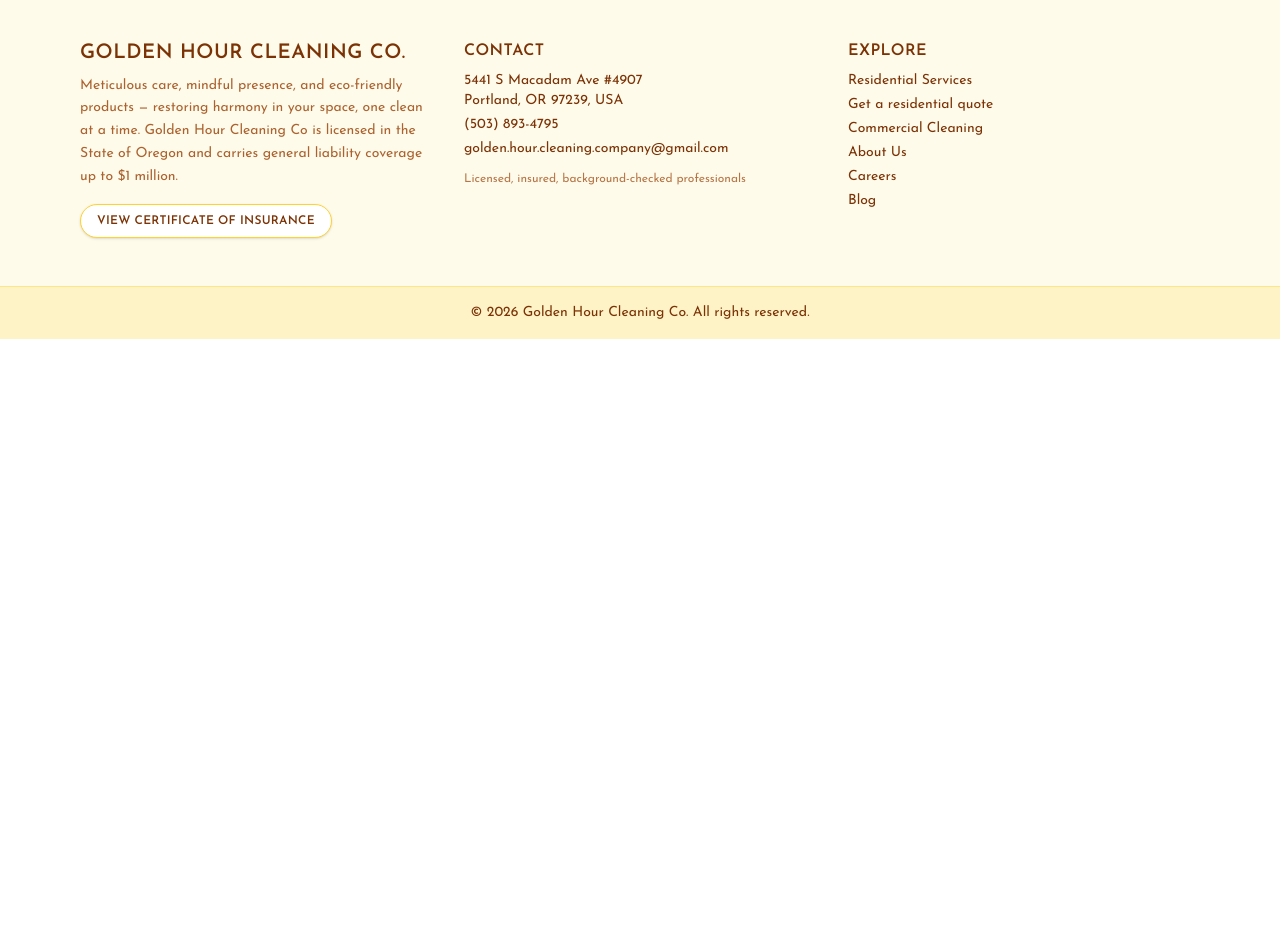
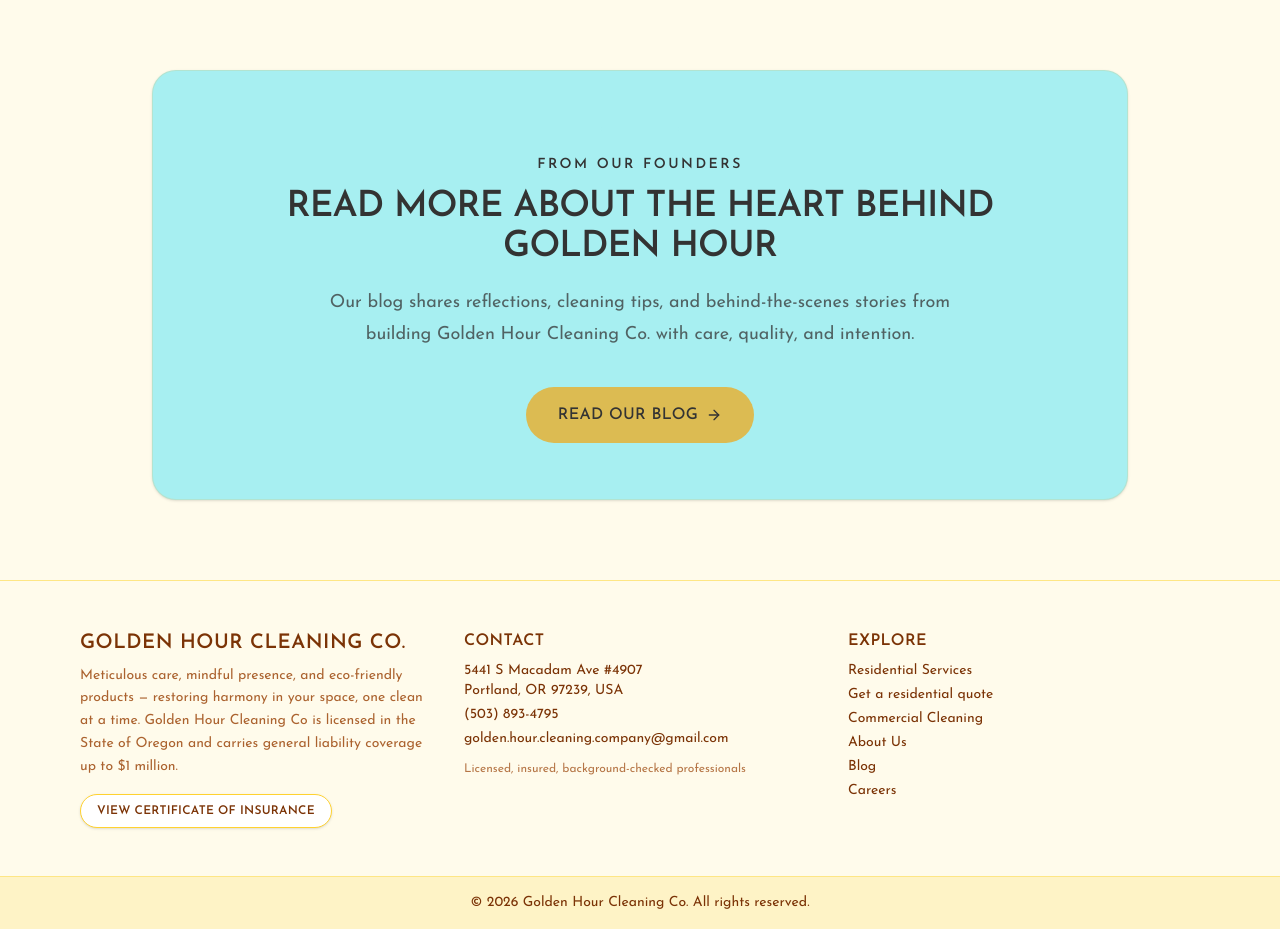
Before and after one commit to service-tools-studio/golden-hour-cleaning-co, a Next.js app: page /about in a window 1280 px wide. Shown: the part 2740-3669 px from the top of the page. Before the commit the page ends 3079 px from the top, so only its background shows below. Built offline with nearby package versions, Linux system fonts and the light colour scheme.

Commit message:
refinements

```diff
--- a/src/app/about/page.tsx
+++ b/src/app/about/page.tsx
@@ -1,4 +1,5 @@
 import type { Metadata } from "next";
+import AboutBlogCTA from "@/components/residential/AboutBlogCTA";
 import AboutPageContent from "@/components/residential/AboutPageContent";
 import Footer from "@/components/residential/Footer";
 import ServicesPageHeader from "@/components/residential/ServicesPageHeader";
@@ -19,6 +20,8 @@ export default function AboutPage() {
           <AboutPageContent />
         </article>
 
+        <AboutBlogCTA />
+
         <Footer />
       </main>
     </>
--- /dev/null
+++ b/src/components/residential/AboutBlogCTA.tsx
@@ -0,0 +1,34 @@
+import Link from "next/link";
+import { ArrowRight } from "lucide-react";
+
+export default function AboutBlogCTA() {
+  return (
+    <section className="mx-auto my-20 max-w-5xl px-6">
+      <div className="rounded-3xl border border-[#dcbb52]/20 bg-[#a7eff1] px-8 py-14 text-center shadow-sm md:px-14">
+        <div className="mx-auto mb-6 h-1 w-20 rounded-full bg-[#a7eff1]" />
+
+        <p className="mb-3 text-sm font-semibold uppercase tracking-[0.18em] text-[#333333]">
+          From Our Founders
+        </p>
+
+        <h2 className="text-3xl font-semibold tracking-tight text-[#333333] md:text-4xl">
+          Read More About the Heart Behind Golden Hour
+        </h2>
+
+        <p className="mx-auto mt-5 max-w-2xl text-lg leading-8 text-[#333333]/75">
+          Our blog shares reflections, cleaning tips, and behind-the-scenes
+          stories from building Golden Hour Cleaning Co. with care, quality, and
+          intention.
+        </p>
+
+        <Link
+          href="/blog"
+          className="mt-9 inline-flex items-center justify-center rounded-full bg-[#dcbb52] px-8 py-4 font-medium text-[#333333] transition-all duration-200 hover:scale-[1.02] hover:brightness-95"
+        >
+          Read Our Blog
+          <ArrowRight className="ml-2 h-4 w-4" />
+        </Link>
+      </div>
+    </section>
+  );
+}
--- a/src/components/residential/Footer.jsx
+++ b/src/components/residential/Footer.jsx
@@ -105,18 +105,18 @@ export default function Footer() {
             </li>
             <li>
               <a
+                href="/blog"
+                className="hover:text-amber-700 focus:outline-none focus-visible:ring-2 focus-visible:ring-amber-400 focus-visible:ring-offset-2 rounded-sm"
+              >
+                Blog
+              </a>
+            </li>
+            <li>
+              <a
                 href="/careers"
                 className="hover:text-amber-700 focus:outline-none focus-visible:ring-2 focus-visible:ring-amber-400 focus-visible:ring-offset-2 rounded-sm"
               >
                 Careers
-              </a>
-            </li>
-            <li>
-              <a
-                href="/blog"
-                className="hover:text-amber-700 focus:outline-none focus-visible:ring-2 focus-visible:ring-amber-400 focus-visible:ring-offset-2 rounded-sm"
-              >
-                Blog
               </a>
             </li>
           </ul>
```
